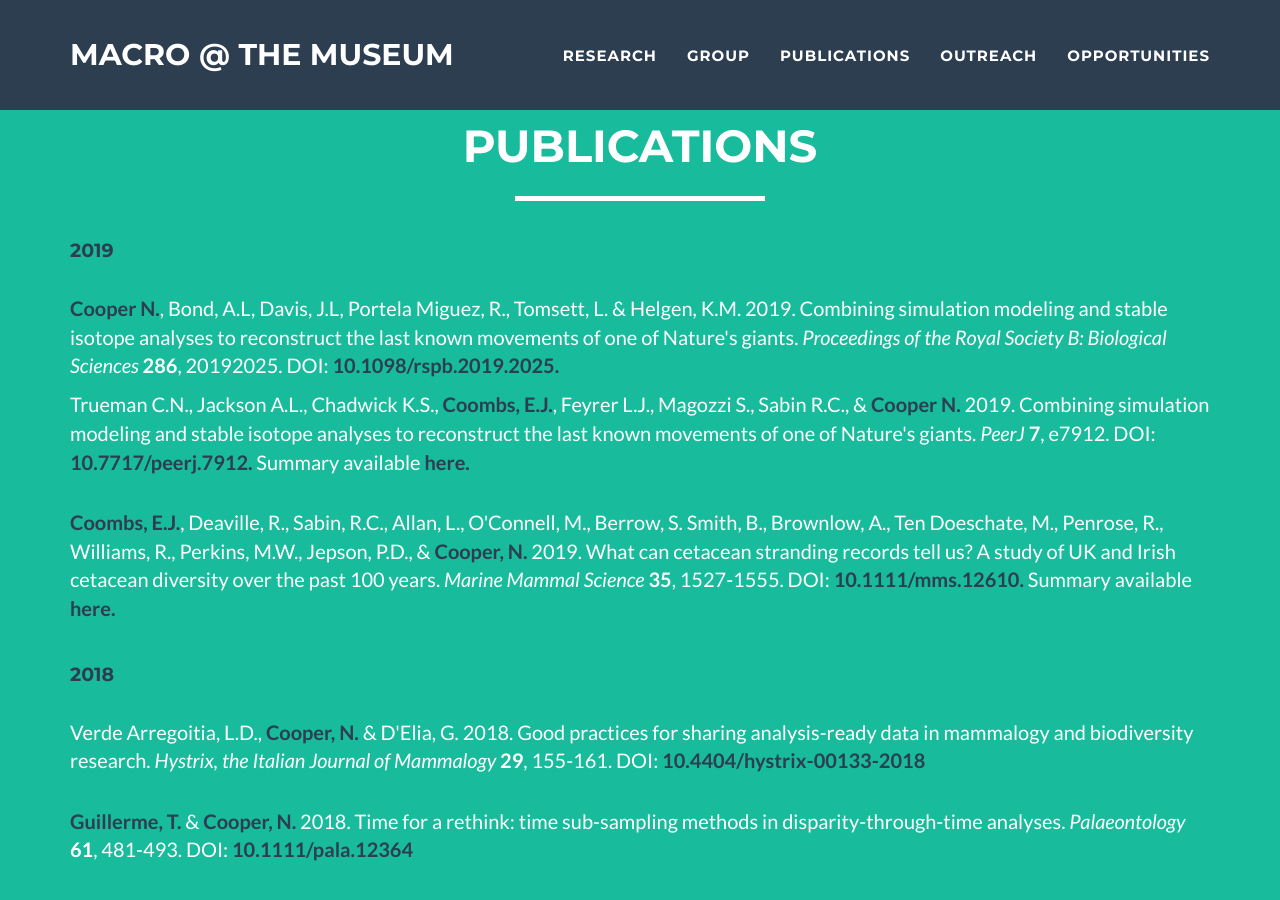
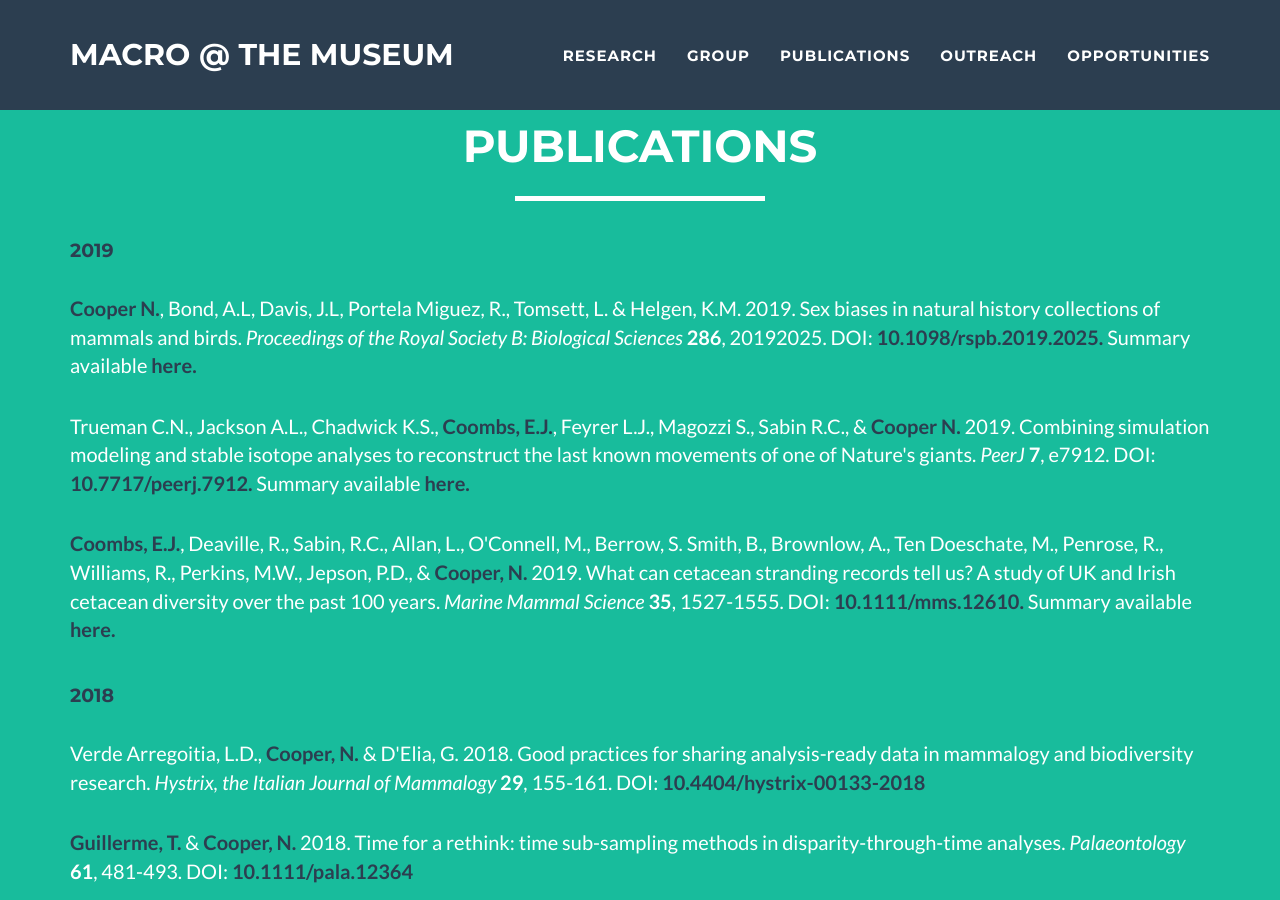
Before and after one commit to nhcooper123/nhcooper123.github.io, a Jekyll site: the page publications.html, which Jekyll copies as it is, in a window 1280 px wide and 900 px high. Built offline with Jekyll 4.4.1, drawn with Linux system fonts in a browser that asks for light colours; comment, search, counter and statistics services are not loaded.

Commit message:
Add prsb details

```diff
--- a/publications.html
+++ b/publications.html
@@ -122,13 +122,16 @@
   <p>
   <strong><font color="2c3e50">Cooper N.</font></strong>, Bond, A.L, Davis, J.L, Portela Miguez, R., Tomsett, L. &amp; Helgen, K.M.
   2019.
-  Combining simulation modeling and stable isotope analyses to reconstruct the last known movements of one of Nature's giants.
+  Sex biases in natural history collections of mammals and birds.
   <em>Proceedings of the Royal Society B: Biological Sciences</em>
   <strong>286</strong>,
- 20192025.
+  20192025.
   DOI: <a href="http://doi.org/10.1098/rspb.2019.2025"><strong><font color="2c3e50">10.1098/rspb.2019.2025. </font></strong></a>
-<!--   Summary available <a href="https://www.nhm.ac.uk/discover/news/2018/september/secret-history-of-hope-the-blue-whale-finally-revealed.html"><strong><font color="2c3e50">here.</font></strong></a>
-  </p> -->
+  Summary available <a href="https://www.nhm.ac.uk/discover/news/2019/october/more-male-than-female-specimens-in-natural-history-collections.html?utm_source=tw-link-post-20191023-jd&utm_medium=social&utm_campaign=news"><strong><font color="2c3e50">here.</font></strong></a>
+
+ <script type="text/javascript" src="https://d1bxh8uas1mnw7.cloudfront.net/assets/embed.js"></script>
+    <div class="altmetric-embed" data-badge-type="donut" data-altmetric-id="69138466"></div>
+  </p>
 
 &nbsp
   <p>
```
